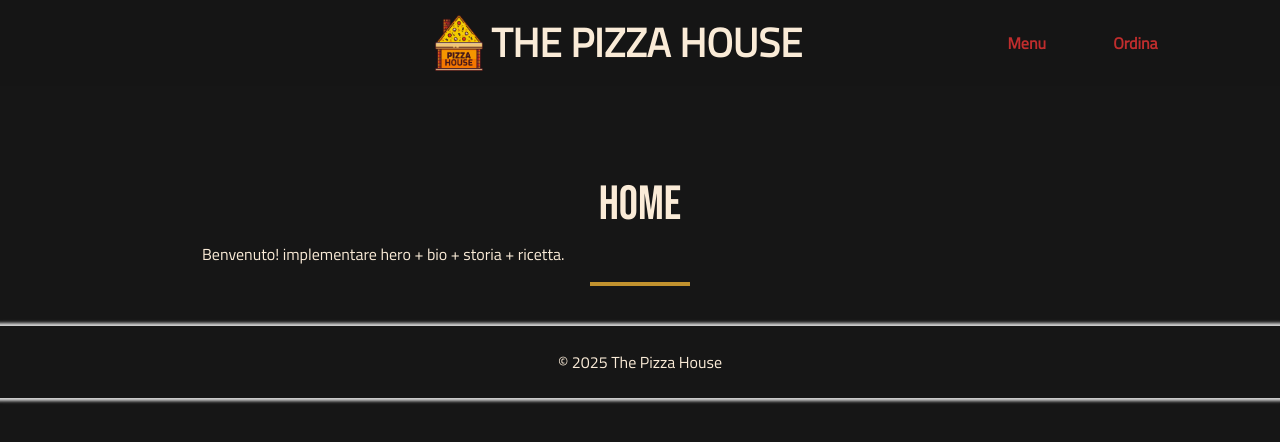
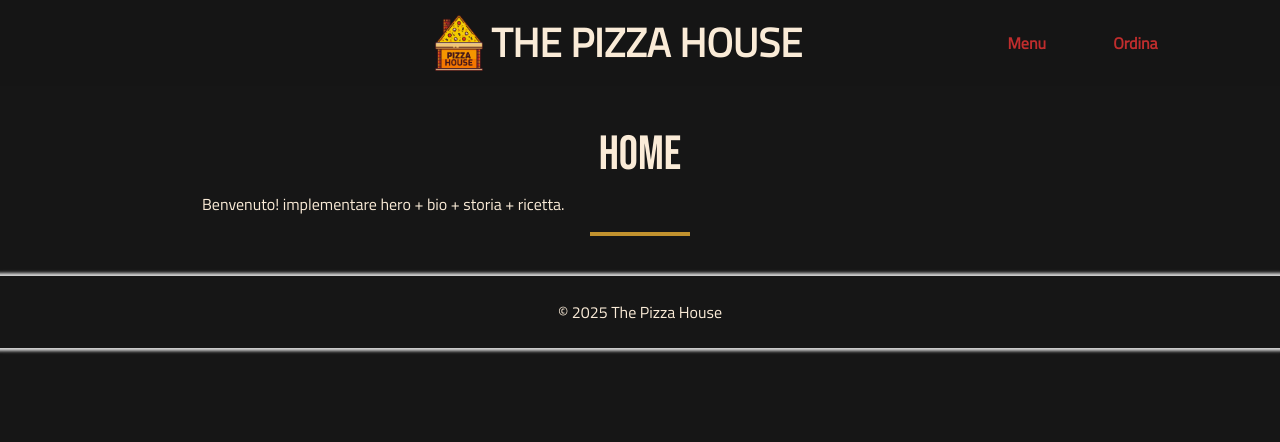
Before and after one commit to AlessioS-GithubAccount/The-Pizza-House-, a React (Vite) app: page / in a window 1280 px wide. Shown: the top 442 px of the page. Built offline with nearby package versions, Linux system fonts and the light colour scheme.

Commit message:
modify padding-top for navbar

```diff
--- a/src/App.jsx
+++ b/src/App.jsx
@@ -1,11 +1,7 @@
 import { Routes, Route } from 'react-router-dom'
-
-// pagine
 import Home from './pages/Home.jsx'
 import Menu from './pages/Menu.jsx'
 import Order from './pages/Order.jsx'
-
-// componenti layout
 import Navbar from './components/Navbar.jsx'
 import Footer from './components/Footer.jsx'
 
@@ -13,15 +9,13 @@ export default function App() {
   return (
     <>
       <Navbar />
-
-      <main style={{ paddingTop: 80 }}>
+      <main style={{ paddingTop: 30 }}>
         <Routes>
           <Route path="/" element={<Home />} />
           <Route path="/menu" element={<Menu />} />
           <Route path="/ordina" element={<Order />} />
         </Routes>
       </main>
-
       <Footer />
     </>
   )
```
